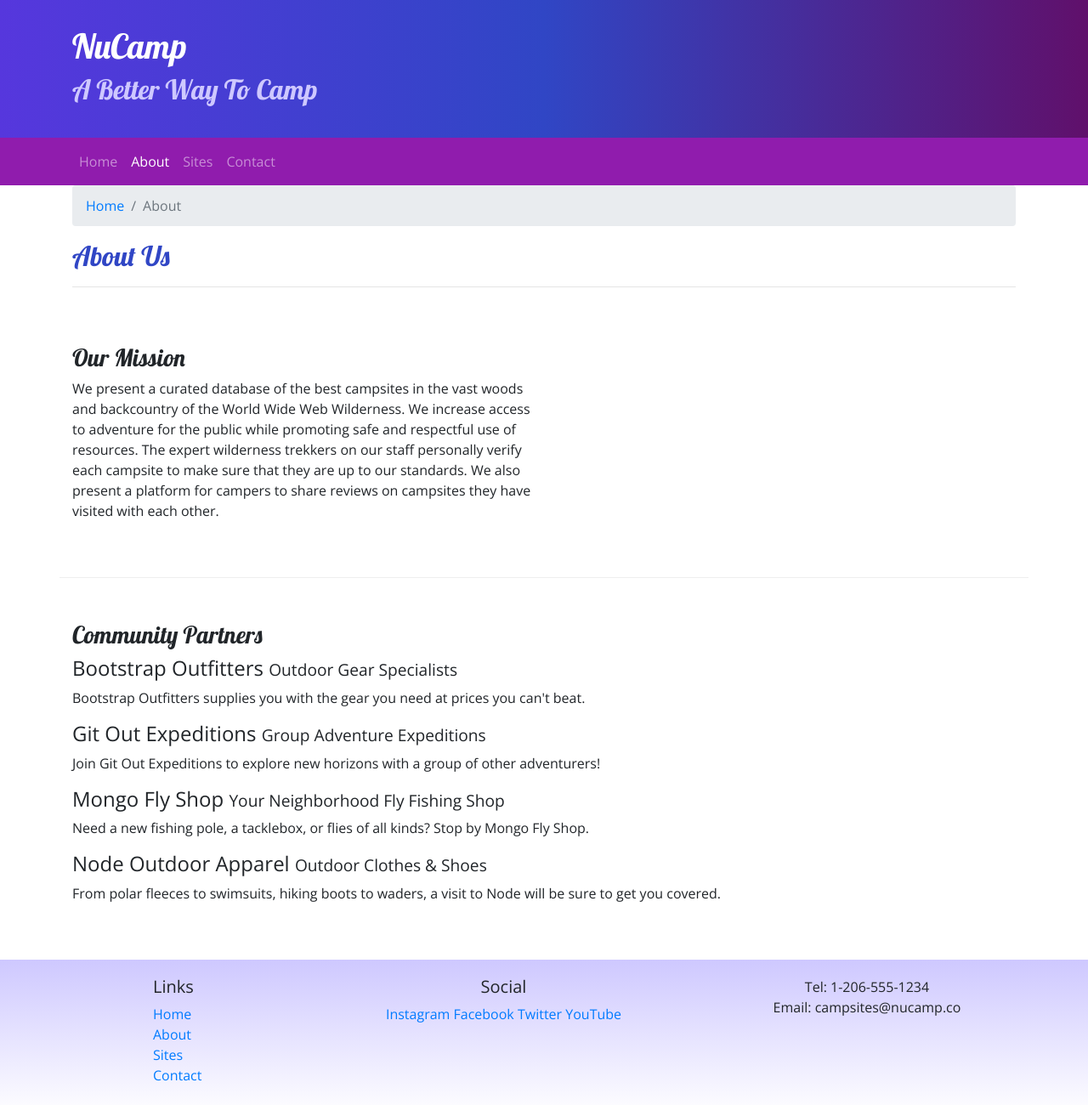
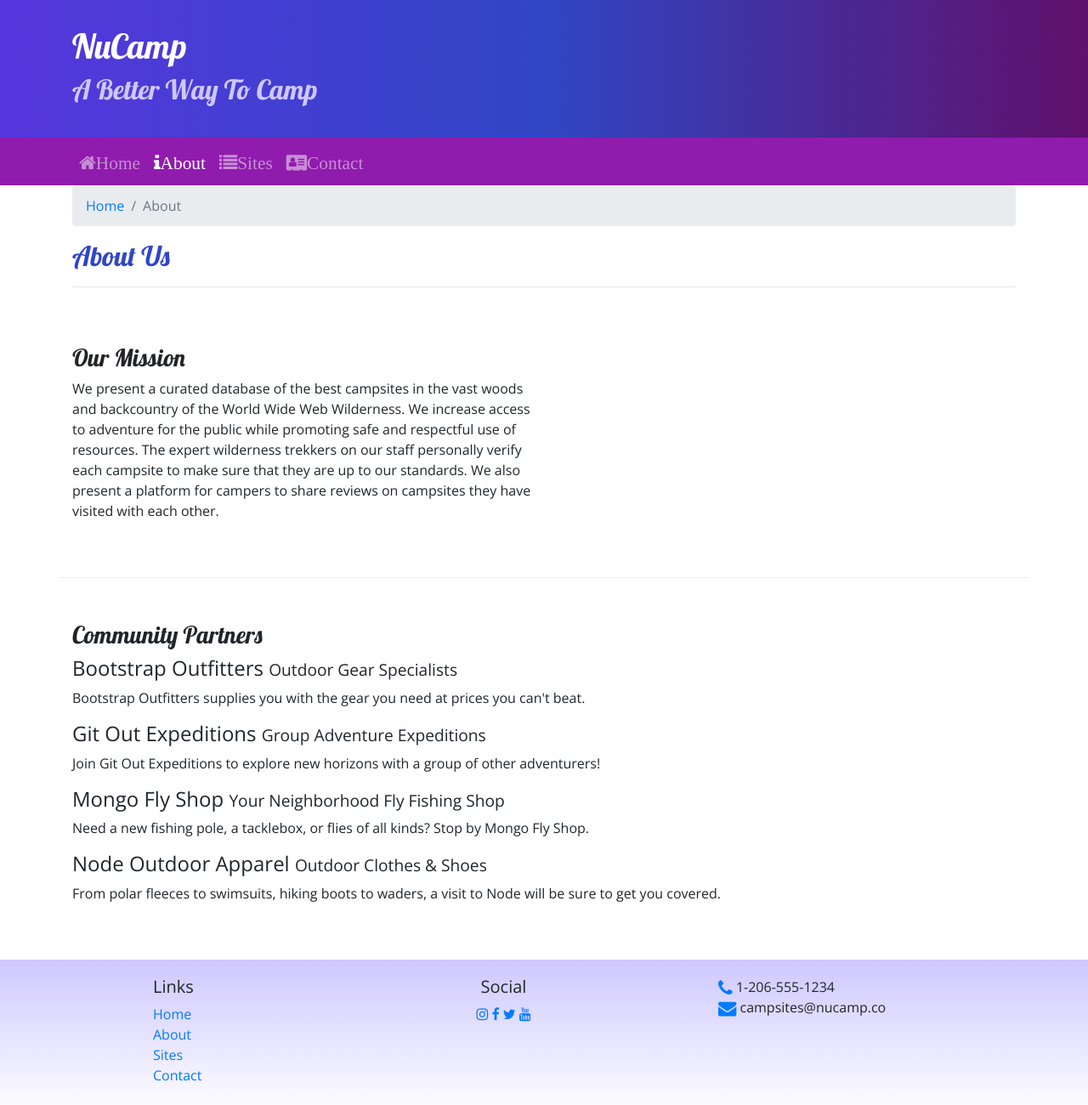
Before and after one commit to ryanf003/NuCamp, a website: page aboutus.html in a window 1280 px wide. Shown: the whole page at 85% size. Drawn offline with nearby package versions, Linux system fonts and the light colour scheme.

Commit message:
Added font icons using font-awesome

```diff
--- a/aboutus.html
+++ b/aboutus.html
@@ -10,6 +10,7 @@
     <link rel="stylesheet" href="node_modules/bootstrap/dist/css/bootstrap.min.css" />
 
     <!-- Additional CSS must be placed after Bootstrap CSS-->
+    <link rel="stylesheet" href="node_modules/font-awesome/css/font-awesome.min.css" />
     <link rel="stylesheet" href="https://fonts.googleapis.com/css?family=Lobster|Open+Sans" />
     <link rel="stylesheet" href="css/styles.css" />
 
@@ -36,10 +37,10 @@
             </button>
             <div class="collapse navbar-collapse" id="nucampNavbar">
                 <ul class="navbar-nav">
-                    <li class="nav-item"><a class="nav-link" href="index.html">Home</a></li>
-                    <li class="nav-item active"><a class="nav-link" href="#">About</a></li>
-                    <li class="nav-item"><a class="nav-link" href="#">Sites</a></li>
-                    <li class="nav-item"><a class="nav-link" href="#">Contact</a></li>
+                    <li class="nav-item"><a class="nav-link" href="index.html"><i class="fa fa-home fa-lg">Home</i></a></li>
+                    <li class="nav-item active"><a class="nav-link" href="#"><i class="fa fa-info fa-lg">About</i></a></li>
+                    <li class="nav-item"><a class="nav-link" href="#"><i class="fa fa-list fa-lg">Sites</i></a></li>
+                    <li class="nav-item"><a class="nav-link" href="#"><i class="fa fa-address-card fa-lg">Contact</i></a></li>
                 </ul>
             </div>
         </div>
@@ -93,14 +94,14 @@
                 </div>
                 <div class="col-6 col-sm-5 text-center">
                     <h5>Social</h5>
-                    <a href="http://instagram.com/">Instagram</a>
-                    <a href="http://facebook.com/">Facebook</a>
-                    <a href="http://twitter.com/">Twitter</a>
-                    <a href="http://youtube.com/">YouTube</a>
+                    <a href="http://instagram.com/"><i class="fa fa-instagram"></i></a>
+                    <a href="http://facebook.com/"><i class="fa fa-facebook"></i></a>
+                    <a href="http://twitter.com/"><i class="fa fa-twitter"></i></a>
+                    <a href="http://youtube.com/"><i class="fa fa-youtube"></i></a>
                 </div>
-                <div class="col-sm-4 text-center">
-                    Tel: 1-206-555-1234<br />
-                    Email: campsites@nucamp.co
+                <div class="col-sm-4">
+                    <i class="fa fa-phone fa-lg text-primary"> </i> 1-206-555-1234<br />
+                    <i class="fa fa-envelope fa-lg text-primary"></i> campsites@nucamp.co
                 </div>
            </div>
         </div>
--- a/package.json
+++ b/package.json
@@ -15,6 +15,7 @@
   },
   "dependencies": {
     "bootstrap": "^4.5.2",
+    "font-awesome": "^4.7.0",
     "jquery": "^3.5.1",
     "popper.js": "^1.16.1"
   }
```
Also changed, not shown: index.html (+11 -10 lines), 1 other file.
